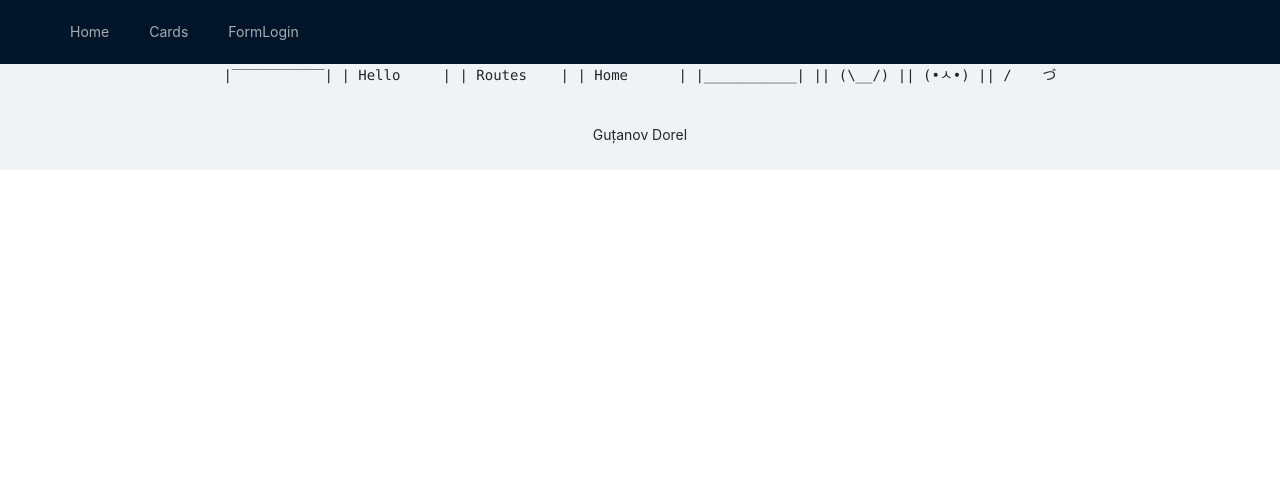
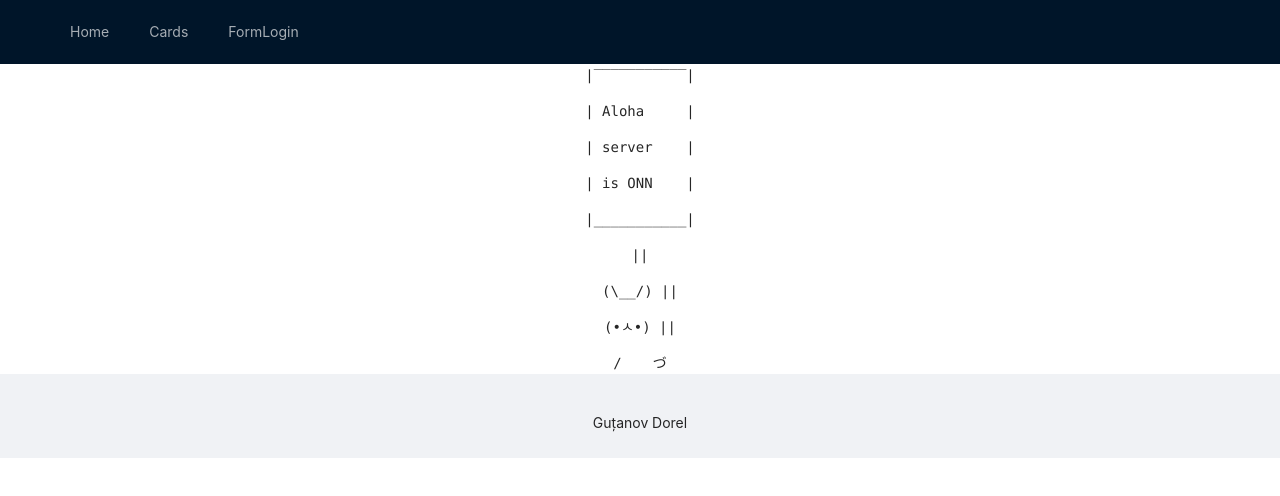
Before and after one commit to DorelGutanov/TWeb, a React (Create React App) app: page /home in a window 1280 px wide. Shown: the top 496 px of the page. Built offline with nearby package versions, Linux system fonts and the light colour scheme.

Commit message:
finish lab8

```diff
--- a/src/App.tsx
+++ b/src/App.tsx
@@ -32,29 +32,17 @@ function App() {
         return (
             <div className="App">
                 <Layout>
-                    {/*<div style={{*/}
-                    {/*    padding: '100px 50px 50px 50px'*/}
-                    {/*}}>*/}
-                    {/*    <FormLogin/>*/}
-                    {/*</div>*/}
-                    {/*  <>*/}
 
                     <HeaderLayout/>
-                    {/*    </>*/}
-                    {/*        <div style={{ padding: '100px 50px 50px 50px'*/}
-                    {/*        }}>*/}
-                    {/*<Mycontent />*/}
-                    {/*        </div>*/}
-                    {/*<h1 style={{textAlign:'center'}}>My Form</h1>*/}
-                    {/*<FormLayout/>*/}
+
                     <div className='site-layout-content'>
 
                         <Routes>
                             <Route path={ ROUTES[0].path } element={ <Home /> } />
-
+                            <Route path={ ROUTES[1].path } element={ <Mycontent/> } />
+                            <Route path={ ROUTES[2].path } element={ <FormLogin/> } />
                         </Routes>
                     </div>
-                    {/*<Mycontent/>*/}
                     <Footer style={{textAlign: 'center'}}>Guțanov Dorel</Footer>
                 </Layout>
             </div>
--- a/src/Layouts/Home.tsx
+++ b/src/Layouts/Home.tsx
@@ -2,17 +2,19 @@ import React from 'react';
 export const Home = () =>{
     return(
         <main>
+            <body>
             <pre>
-    |‾‾‾‾‾‾‾‾‾‾‾|
-    | Hello     |
-    | Routes    |
-    | Home      |
-    |___________|
-            ||
-    (\__/) ||
-    (•ㅅ•) ||
+    |‾‾‾‾‾‾‾‾‾‾‾|<pre></pre>
+    | Aloha     |<pre></pre>
+    | server    |<pre></pre>
+    | is ONN    |<pre></pre>
+    |___________|<pre></pre>
+            ||<pre></pre>
+    (\__/) ||<pre></pre>
+    (•ㅅ•) ||<pre></pre>
     / 　 づ
-            </pre>
+  </pre>
+            </body>
         </main>
     )
 }
```
